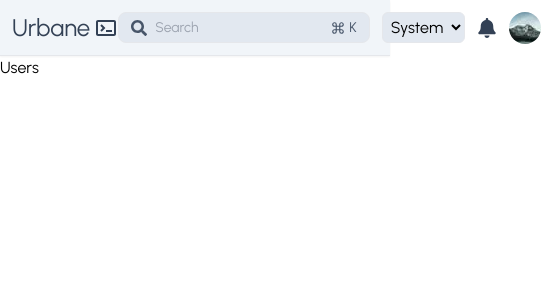
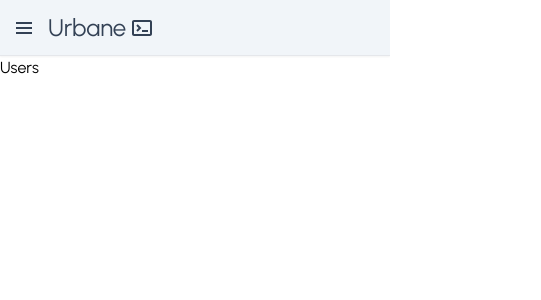
Before and after one commit to ZAKARYA123J/ocean-dashbord, a Next.js app: page /dashboard/users in a window 390 px wide. Shown: the top 300 px of the page, 541 px wide, since content can reach past the window. Built offline with nearby package versions, Linux system fonts and the light colour scheme.

Commit message:
Made site a bit more mobile-responsive

```diff
--- a/src/app/dashboard/components/dashboard_nav.tsx
+++ b/src/app/dashboard/components/navbar.tsx
@@ -1,16 +1,19 @@
 import Image from "next/image";
-import { BiCommand, BiTerminal } from "react-icons/bi";
+import { BiCommand, BiMenu, BiTerminal } from "react-icons/bi";
 import { FaBell, FaSearch } from "react-icons/fa";
 import avatar from "public/avatar.webp";
 import { ToggleTheme } from "./toggle_theme";
 export function DashboardNav() {
   return (
-    <nav className="tw-sticky tw-top-0 tw-z-30 tw-flex tw-max-h-14 tw-justify-between tw-border-b tw-bg-slate-100 tw-p-3 tw-shadow-sm dark:tw-border-b-slate-600 dark:tw-bg-slate-950">
+    <nav className="tw-sticky tw-top-0 tw-z-30 tw-flex tw-max-h-14 sm:tw-justify-between tw-border-b tw-bg-slate-100 tw-p-3 tw-shadow-sm dark:tw-border-b-slate-600 dark:tw-bg-slate-950">
+      <span className="tw-text-2xl tw-text-slate-700 dark:tw-text-slate-400 tw-self-center tw-mr-3 sm:tw-hidden tw-block">
+        <BiMenu />
+      </span>
       <span className="tw-inline-flex tw-select-none tw-items-center tw-gap-1 tw-text-2xl tw-text-slate-700 dark:tw-text-slate-300">
         Urbane <BiTerminal />
       </span>
       {/*  Navitems */}
-      <div className="tw-flex tw-items-center tw-gap-3">
+      <div className="sm:tw-flex tw-items-center tw-gap-3 tw-hidden">
         <span className="tw-flex tw-h-full tw-rounded-lg tw-border tw-bg-slate-200 tw-p-1 tw-text-slate-600 tw-delay-75 hover:tw-bg-slate-300 dark:tw-border-slate-600 dark:tw-bg-slate-800 dark:tw-text-slate-400 hover:dark:tw-bg-slate-700">
           <span className="tw-my-auto tw-ml-2">
             <FaSearch />
--- a/src/app/dashboard/components/dashboard_sidebar.tsx
+++ b/src/app/dashboard/components/sidebar.tsx
@@ -23,7 +23,7 @@ export function DashboardSidebar() {
     { routeName: "Logs", path: "/logs", icon: <GoLog /> },
   ];
   return (
-    <aside className="tw-fixed tw-hidden tw-h-full tw-w-52 tw-border-r tw-bg-slate-100 tw-text-lg tw-font-semibold tw-text-slate-500 dark:tw-border-r-slate-600 dark:tw-bg-slate-950 md:tw-block">
+    <aside className="tw-fixed tw-hidden tw-h-full tw-w-52 tw-border-r tw-bg-slate-100 tw-text-lg tw-font-semibold tw-text-slate-500 dark:tw-border-r-slate-600 dark:tw-bg-slate-950 sm:tw-block">
       <div className="tw-my-4 tw-flex tw-flex-col tw-gap-6">
         {routes.map((val) => {
           return (
--- a/src/app/dashboard/components/toggle_theme.tsx
+++ b/src/app/dashboard/components/toggle_theme.tsx
@@ -4,17 +4,7 @@ import { useTheme } from "next-themes";
 import { useEffect, useState } from "react";
 
 export function ToggleTheme() {
-  const [mounted, setMounted] = useState(false);
   const { theme, setTheme } = useTheme();
-
-  // useEffect only runs on the client, so now we can safely show the UI
-  useEffect(() => {
-    setMounted(true);
-  }, []);
-
-  if (!mounted) {
-    return null;
-  }
 
   return (
     <div>
--- a/src/app/dashboard/layout.tsx
+++ b/src/app/dashboard/layout.tsx
@@ -1,6 +1,6 @@
-import { DashboardNav } from "@/app/dashboard/components/dashboard_nav";
+import { DashboardNav } from "@/app/dashboard/components/navbar";
 import type { Metadata } from "next";
-import { DashboardSidebar } from "@/app/dashboard/components/dashboard_sidebar";
+import { DashboardSidebar } from "@/app/dashboard/components/sidebar";
 
 export const metadata: Metadata = {
   title: "Dashboard",
@@ -17,7 +17,7 @@ export default function RootLayout({
       <DashboardNav />
       <div>
         <DashboardSidebar />
-        <main className="md:tw-ml-52 ">{children}</main>
+        <main className="sm:tw-ml-52 ">{children}</main>
       </div>
     </div>
   );
--- a/src/app/dashboard/page.tsx
+++ b/src/app/dashboard/page.tsx
@@ -28,7 +28,7 @@ export default function Home() {
         className="tw-bg-stone-100 dark:tw-bg-slate-900"
         style={{ minHeight: "calc(100vh - 3.5rem)" }}
       >
-        <div className="tw-grid tw-grid-flow-row tw-grid-cols-2 tw-gap-6 tw-p-4">
+        <div className="tw-grid tw-grid-flow-row sm:tw-grid-cols-2 tw-gap-6 tw-p-4">
           <span className="tw-col-span-full tw-max-h-60 tw-rounded-t-lg tw-bg-slate-200 tw-shadow dark:tw-bg-slate-800 ">
             <span className="tw-text-300 tw-block tw-select-none tw-p-4 tw-text-2xl dark:tw-text-slate-300">
               Users
```
